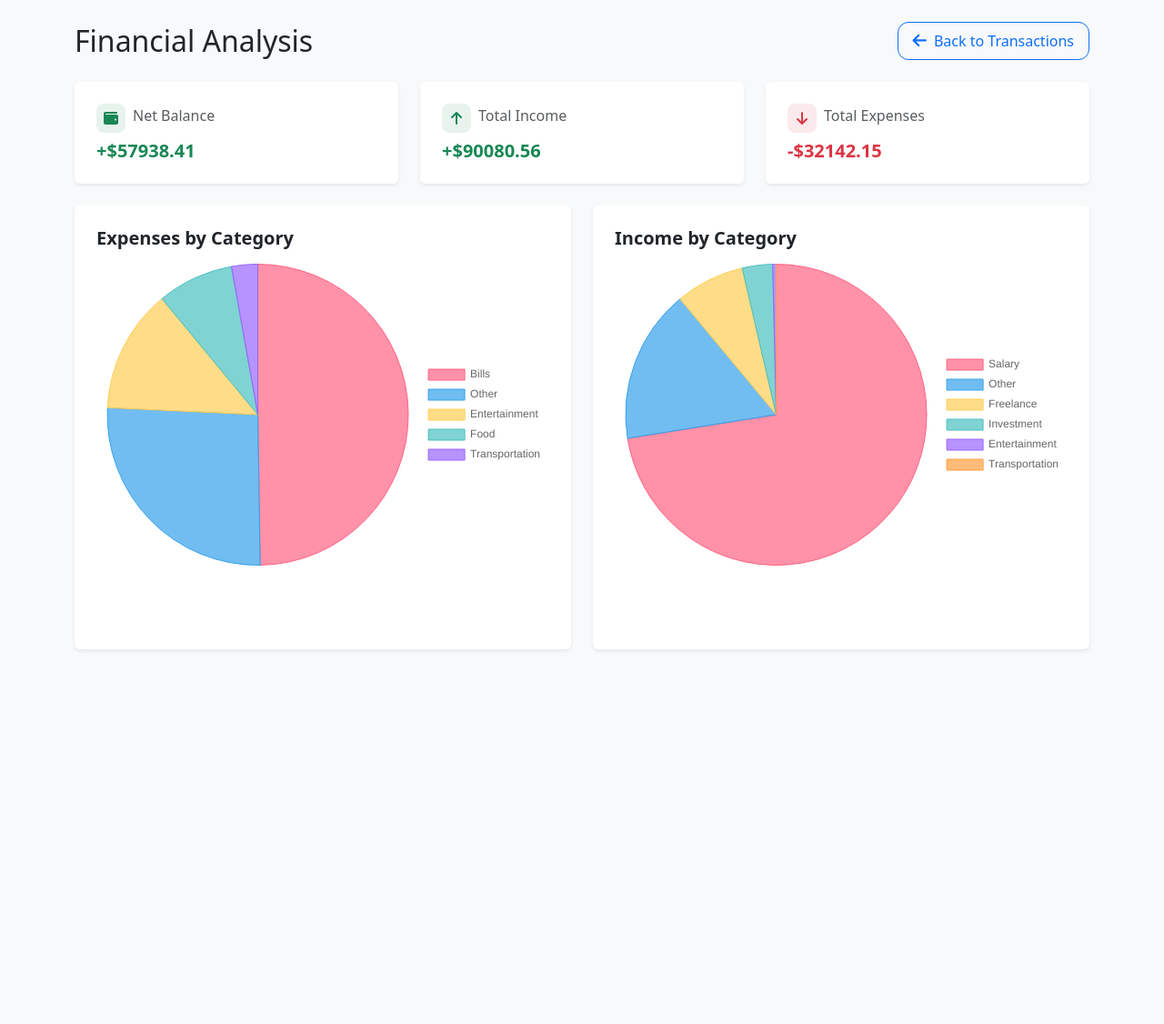
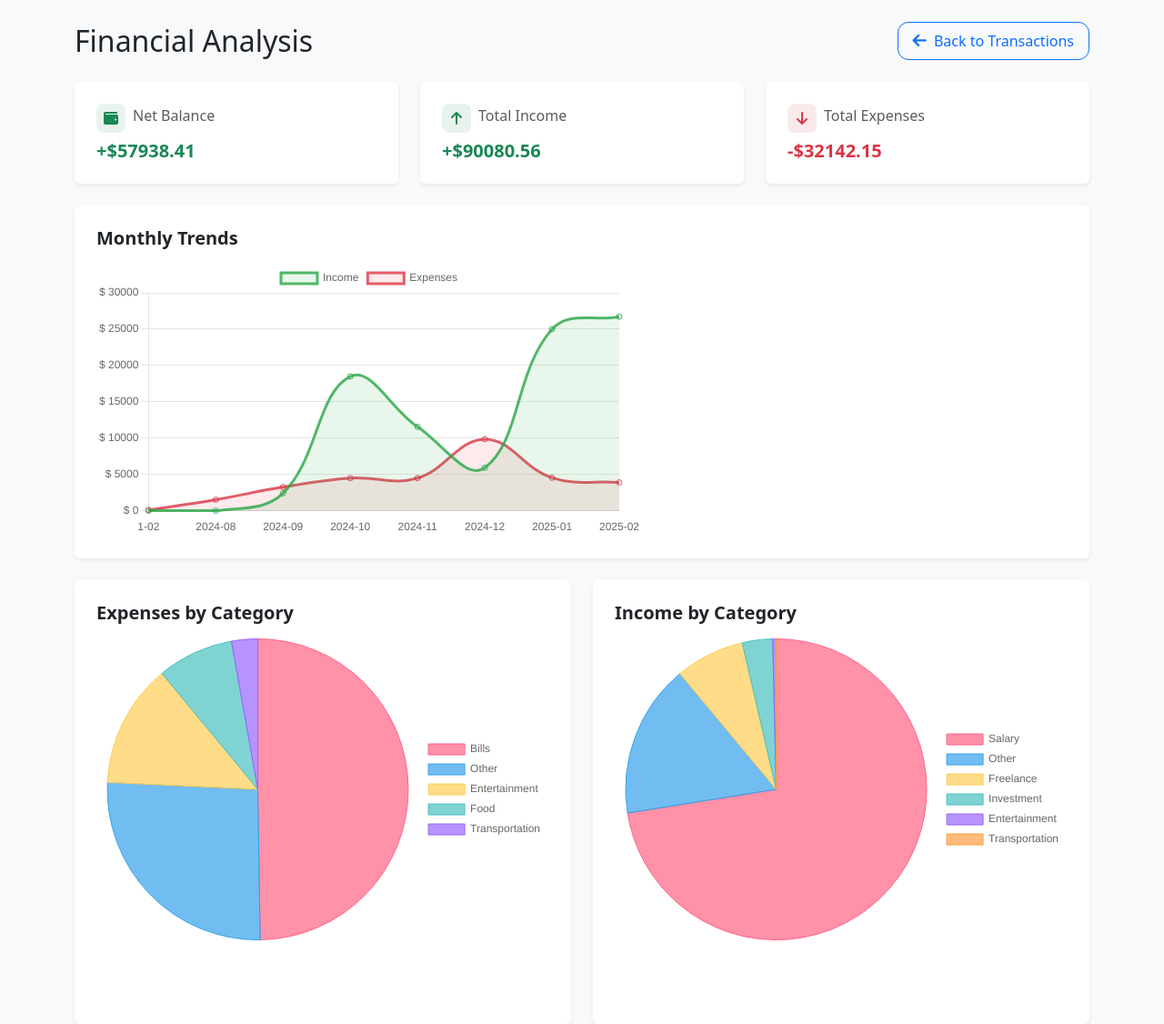
Before and after one commit to TharHtet236401/intern_task2, a Django app: page /analysis/ in a window 1280 px wide. Shown: the part 56-1182 px from the top of the page at 91% size. Before the commit the page ends 771 px from the top, so only its background shows below. Run offline with Django 5.2, Linux system fonts and the light colour scheme; data comes from the database, SQL or seed files in the repository; some libraries are stand-ins or nearby versions.

Commit message:
Add monthly trend line chart to financial analysis page

```diff
--- a/transaction/templates/transaction/analysis.html
+++ b/transaction/templates/transaction/analysis.html
@@ -61,6 +61,20 @@
                     <h3 class="card-title text-danger mb-0">
                         -${{ total_expenses|floatformat:2 }}
                     </h3>
+                </div>
+            </div>
+        </div>
+    </div>
+
+    <!-- Add this before the pie charts -->
+    <div class="row mt-4">
+        <div class="col-12">
+            <div class="card shadow-sm">
+                <div class="card-body">
+                    <h5 class="card-title mb-3">Monthly Trends</h5>
+                    <div style="height: 300px;">
+                        <canvas id="trendChart"></canvas>
+                    </div>
                 </div>
             </div>
         </div>
@@ -157,6 +171,70 @@ document.addEventListener('DOMContentLoaded', function() {
     const incomeLabels = JSON.parse('{{ income_labels|safe|escapejs }}');
     const incomeData = JSON.parse('{{ income_data|safe|escapejs }}');
     createPieChart(incomeCtx, incomeLabels, incomeData, 'Income');
+
+    // Create Trend Chart
+    const trendCtx = document.getElementById('trendChart').getContext('2d');
+    const trendLabels = JSON.parse('{{ trend_labels|safe|escapejs }}');
+    const trendIncome = JSON.parse('{{ trend_income|safe|escapejs }}');
+    const trendExpenses = JSON.parse('{{ trend_expenses|safe|escapejs }}');
+
+    new Chart(trendCtx, {
+        type: 'line',
+        data: {
+            labels: trendLabels,
+            datasets: [
+                {
+                    label: 'Income',
+                    data: trendIncome,
+                    borderColor: 'rgba(40, 167, 69, 0.8)',
+                    backgroundColor: 'rgba(40, 167, 69, 0.1)',
+                    fill: true,
+                    tension: 0.4
+                },
+                {
+                    label: 'Expenses',
+                    data: trendExpenses,
+                    borderColor: 'rgba(220, 53, 69, 0.8)',
+                    backgroundColor: 'rgba(220, 53, 69, 0.1)',
+                    fill: true,
+                    tension: 0.4
+                }
+            ]
+        },
+        options: {
+            responsive: true,
+            maintainAspectRatio: true,
+            aspectRatio: 2,
+            plugins: {
+                legend: {
+                    display: true,
+                    position: 'top'
+                },
+                tooltip: {
+                    callbacks: {
+                        label: function(context) {
+                            return `${context.dataset.label}: $ ${context.raw.toFixed(2)}`;
+                        }
+                    }
+                }
+            },
+            scales: {
+                x: {
+                    grid: {
+                        display: false
+                    }
+                },
+                y: {
+                    beginAtZero: true,
+                    ticks: {
+                        callback: function(value) {
+                            return '$ ' + value;
+                        }
+                    }
+                }
+            }
+        }
+    });
 });
 </script>
 
--- a/transaction/views.py
+++ b/transaction/views.py
@@ -10,6 +10,7 @@ from django.contrib import messages
 from django.db.models import Sum
 from decimal import Decimal
 import json
+from django.db.models.functions import TruncMonth
 
 # Create your views here.
 def home(request):
@@ -137,7 +138,27 @@ def analysis(request):
             .order_by('-total')
         )
 
-        # Prepare chart data
+        # Get monthly trends
+        monthly_data = (
+            Transaction.objects.annotate(month=TruncMonth('date'))
+            .values('month', 'transaction_type')
+            .annotate(total=Sum('amount'))
+            .order_by('month')
+        )
+
+        # Process monthly data for chart
+        months = sorted(set(item['month'].strftime('%Y-%m') for item in monthly_data))
+        monthly_income = {item['month'].strftime('%Y-%m'): float(item['total'])
+                        for item in monthly_data if item['transaction_type'] == 'income'}
+        monthly_expenses = {item['month'].strftime('%Y-%m'): float(item['total'])
+                          for item in monthly_data if item['transaction_type'] == 'expense'}
+
+        # Prepare data for charts
+        trend_labels = json.dumps(months)
+        trend_income = json.dumps([monthly_income.get(month, 0) for month in months])
+        trend_expenses = json.dumps([monthly_expenses.get(month, 0) for month in months])
+
+        # Prepare pie chart data
         expense_labels = json.dumps([Transaction.CATEGORY_CHOICES_DICT.get(item['category'], item['category'])
                                    for item in expense_by_category])
         expense_data = json.dumps([float(item['total']) for item in expense_by_category])
@@ -154,6 +175,9 @@ def analysis(request):
             'expense_data': expense_data,
             'income_labels': income_labels,
             'income_data': income_data,
+            'trend_labels': trend_labels,
+            'trend_income': trend_income,
+            'trend_expenses': trend_expenses,
         }
 
         return render(request, 'transaction/analysis.html', context)
```
